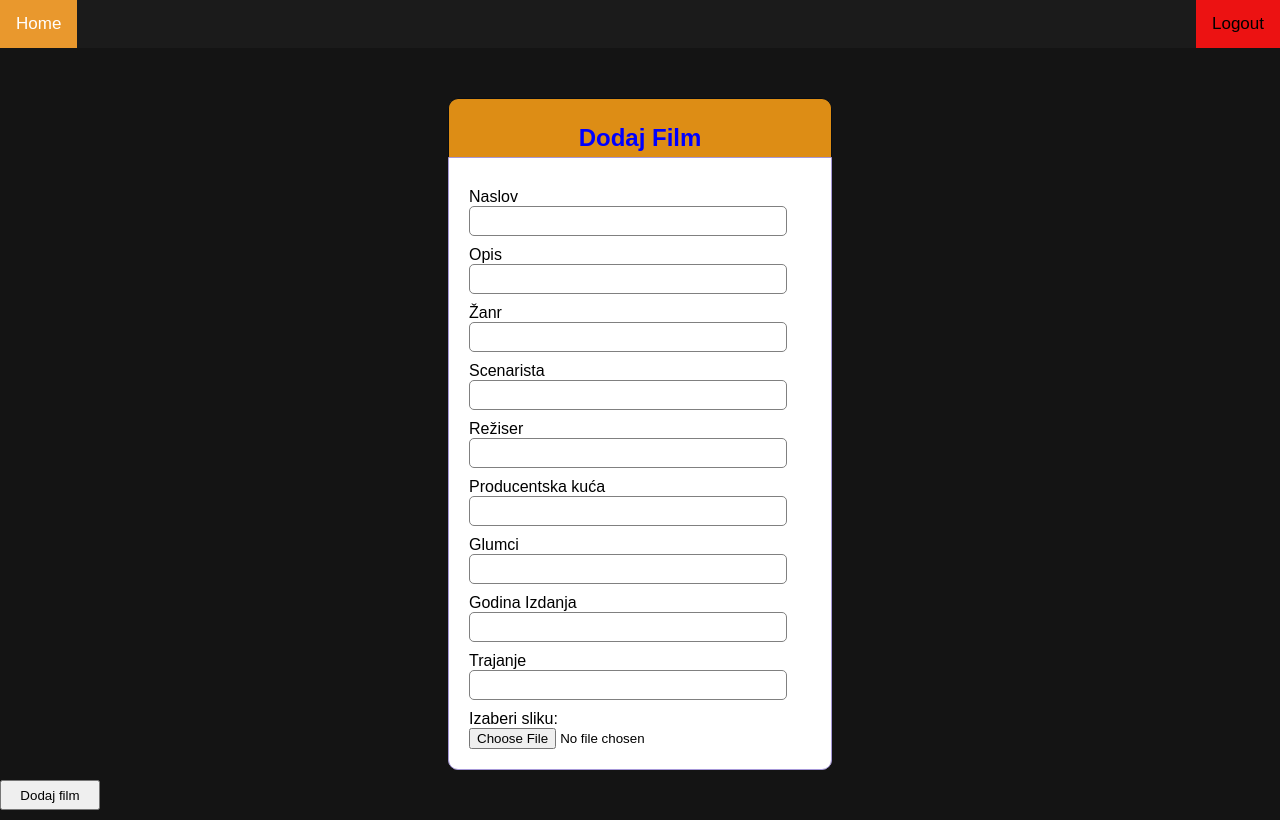
After one commit to VeViC/PIA-homeworks, a PHP site: page /add-movie.php in a window 1280 px wide. The commit adds this page. Run offline with PHP 8.4, Linux system fonts and the light colour scheme.

Commit message:
dodavanje filma

```diff
--- /dev/null
+++ b/hw-4/add-movie.php
@@ -0,0 +1,70 @@
+<?php
+    include('server-add-movie.php');
+?>
+<!DOCTYPE html>
+<html>
+<head>
+    <title> Add a movie </title>
+    <link rel="stylesheet" type="text/css" href="home.css">
+    <div class="topnav">
+    <a class="active" href="home-admin.php">Home</a>
+
+    <a class="leave" href="login.php">Logout</a>
+</div>
+</head>
+<body>
+    <div class = "header">
+        <h2 class="naslov">Dodaj Film</h2>
+    </div>
+    <form class="add-form" method = "POST" action = "add-movie.php">
+        <div class = "input-group">
+            <label>Naslov</label>
+            <input type = "text" value= "" name = "naslov">
+        </div>
+        <div class = "input-group">
+            <label>Opis</label>
+            <input type = "text" value= "" name = "opis">
+        </div>
+        <div class = "input-group">
+            <label>Žanr</label>
+            <input type = "text" value= "" name = "zanr">
+        </div>
+        <div class = "input-group">
+            <label>Scenarista</label>
+            <input type = "text" value= "" name = "scenarista">
+        </div>
+        <div class = "input-group">
+            <label>Režiser</label>
+            <input type = "text" value= "" name = "reziser">
+        </div>
+        <div class = "input-group">
+            <label>Producentska kuća</label>
+            <input type = "text" value= "" name = "prod">
+        </div>
+        <div class = "input-group">
+            <label>Glumci</label>
+            <input type = "text" value= "" name = "glumci">
+        </div>
+        <div class = "input-group">
+            <label>Godina Izdanja</label>
+            <input type = "text" value= "" name = "god">
+        </div>
+        <div class = "input-group">
+            <label>Trajanje</label>
+            <input type = "text" value= "" name = "trajanje">
+        </div>
+        <div>
+            <form>
+                <label for="img">Izaberi sliku:</label>
+                <input type="file" id="img" name="slika" accept="image/*">
+            </form>
+        </div>
+
+        <div class = "input-group">
+            <button type = "submit" name = "add-movie-btn" class = "btn">Dodaj film </button>
+        </div>
+    </form>
+
+</body>
+
+</html>
--- a/hw-4/home.css
+++ b/hw-4/home.css
@@ -95,3 +95,52 @@ a:hover {
     color: black;
     background-color: yellow
 }
+
+.add-form {
+    width: 30%;
+    margin: 0px auto;
+    padding: 20px;
+    border: 1px solid #a698d8;
+    background: white;
+    border-radius: 0px 0px 10px 10px;
+}
+
+.input-group {
+    margin: 10px 0px 10px 0px;
+}
+
+.input.group label {
+    display: block;
+    text-align: left;
+    margin: 3px;
+}
+
+.input-group input {
+    height: 30px;
+    width: 93%;
+    padding: 0px 10px;
+    font-size: 16px;
+    border-radius: 5px;
+    border: 1px solid gray;
+}
+
+.header {
+    width: 30%;
+    margin: 50px auto 0px;
+    color:rgb(0, 0, 0);
+    background: #dd8d15;
+    text-align: center;
+    border: 1px solid #090d13;
+    border-bottom: none;
+    border-radius: 10px 10px 0px 0px;
+    padding: 5px;
+}
+
+.naslov {
+    color:blue;
+}
+
+button {
+    height: 30px;
+    width: 100px;
+}
--- /dev/null
+++ b/hw-4/server-add-movie.php
@@ -0,0 +1,29 @@
+<?php
+    $naslov = '';
+    $opis = '';
+    $zanr = '';
+    $reziser = '';
+    $prod = '';
+    $glumci = '';
+    $god = '';
+    $slika = '';
+    $trajanje = '';
+
+    $con= new mysqli('localhost', 'root', '', 'filmovi') or die("Nemoguce povezivanje");
+    if (isset($_POST['add-movie-btn'])) {
+        $naslov = mysqli_real_escape_string($con, $_POST['naslov']);
+        $opis = mysqli_real_escape_string($con, $_POST['opis']);
+        $zanr = mysqli_real_escape_string($con, $_POST['zanr']);
+        $reziser = mysqli_real_escape_string($con, $_POST['reziser']);
+        $prod = mysqli_real_escape_string($con, $_POST['prod']);
+        $glumci = mysqli_real_escape_string($con, $_POST['glumci']);
+        $god = mysqli_real_escape_string($con, $_POST['god']);
+        $slika = mysqli_real_escape_string($con, $_POST['slika']);
+        $trajanje = mysqli_real_escape_string($con, $_POST['trajanje']);
+
+        $sql = "INSERT INTO lista (naslov, opis, zanr, reziser, prod, glumci, god, slika, trajanje)
+                        VALUES ('$naslov', '$opis', '$zanr', '$reziser', '$prod', '$glumci', '$god', '$slika', '$trajanje')";
+            $result = mysqli_query($con, $sql);
+            header('location: server-add-movie.php');
+        }
+?>
```
